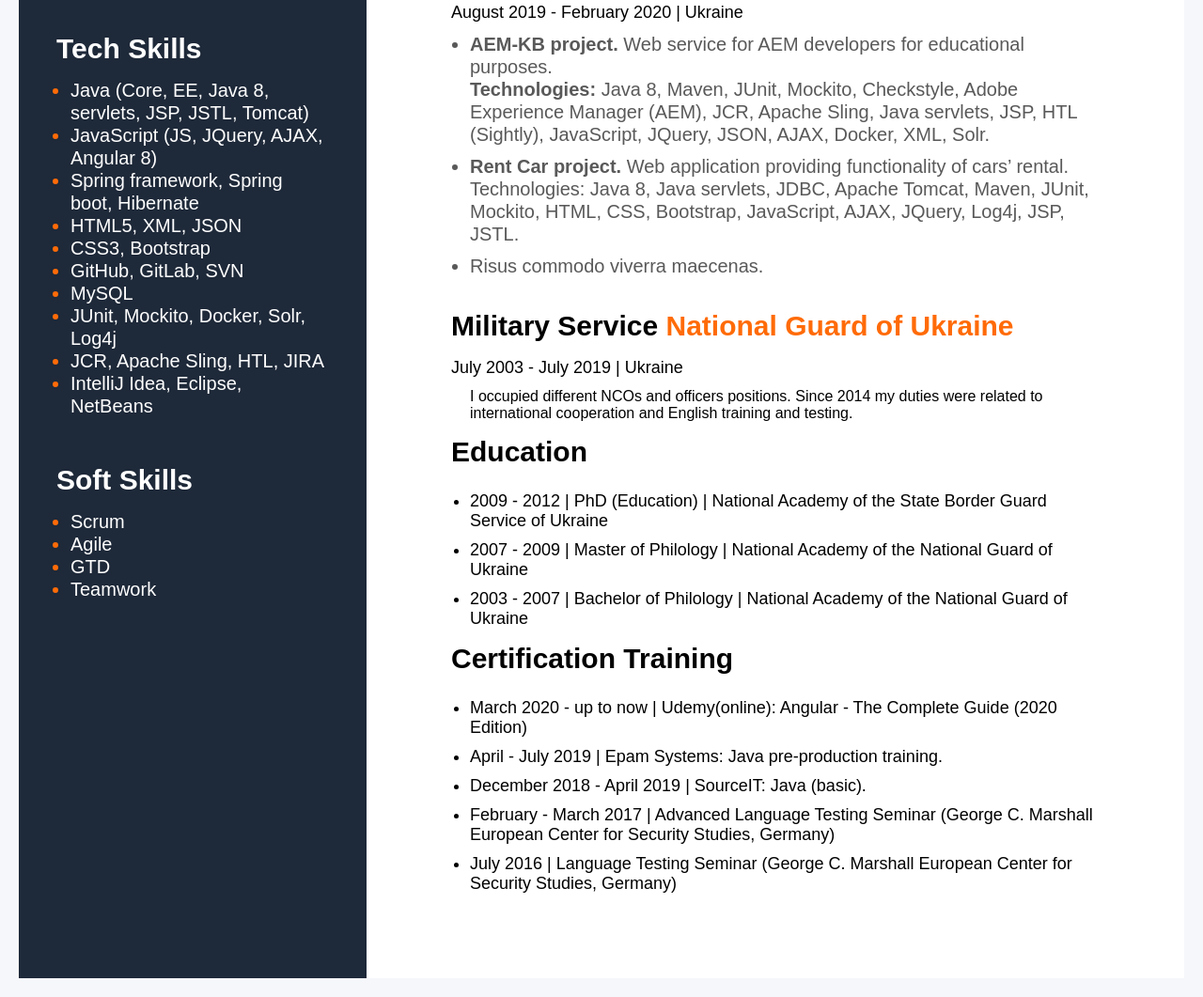
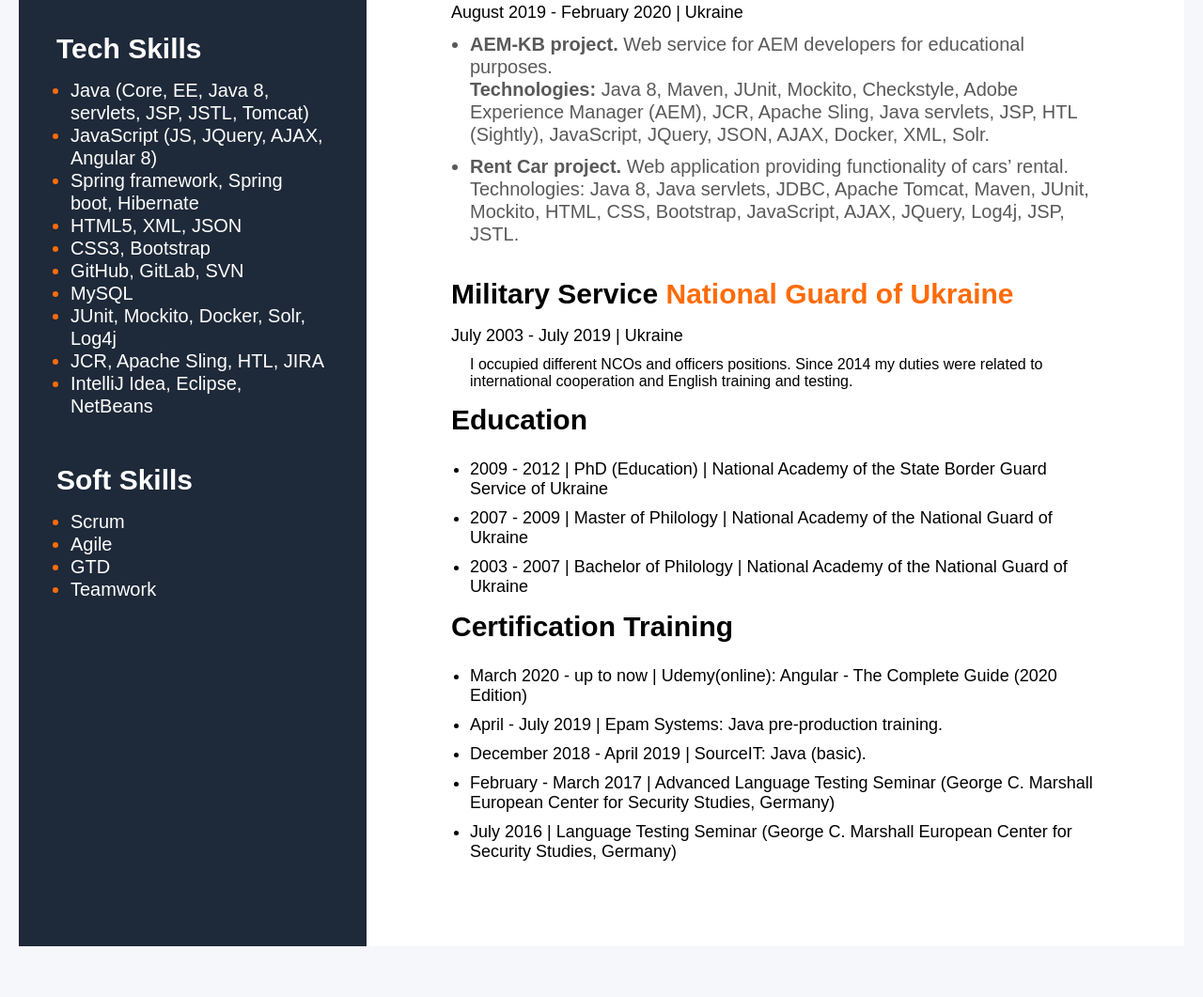
Before and after one commit to radvanskyi/radvansky-ukr.net, a plain HTML site: page index.html in a window 1280 px wide. Shown: the part 951-2012 px from the top of the page at 94% size. After the commit the page ends 1978 px from the top, so only its background shows below. Drawn offline with Linux system fonts and the light colour scheme.

Commit message:
resume update

```diff
--- a/index.html
+++ b/index.html
@@ -167,7 +167,6 @@
                   JQuery, Log4j, JSP, JSTL.
                 </p>
               </li>
-              <li class="about-me-item">Risus commodo viverra maecenas.</li>
             </ul>
           </div>
 
```
Also changed, not shown: 1 other file.
